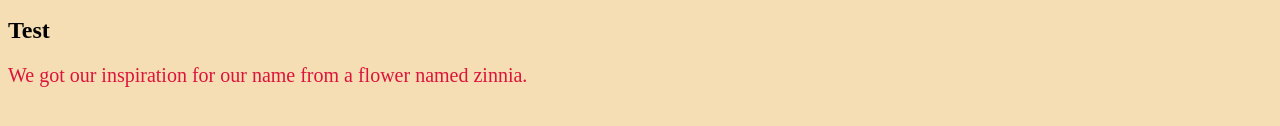
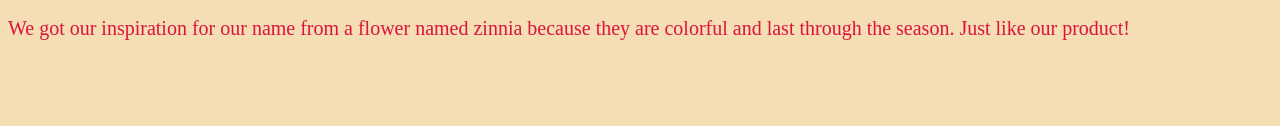
Before and after one commit to Azuthedog1/Zinnea, a plain HTML site: page index.html in a window 1280 px wide. Shown: the part 136-262 px from the top of the page. Drawn offline with Linux system fonts and the light colour scheme.

Commit message:
Update index.html

```diff
--- a/index.html
+++ b/index.html
@@ -9,7 +9,7 @@
    <h1>Welcome to Zinnea!</h1>
    <h4> To discovering new worlds, and leaving our “mark” along the way. </h4>
    <h3>We are a company that specializes in making ecofriendly customizable malleable aluminum metal bookmarks that can fold in any place to simultaneously mark the page and bend to mark the sentence or line of the selected page. </h3>
-   <h2>Test</h2>
-   <p>We got our inspiration for our name from a flower named zinnia.  </p> <!-- How to comment-->
+   <h2></h2>
+   <p>We got our inspiration for our name from a flower named zinnia because they are colorful and last through the season. Just like our product!  </p> <!-- How to comment-->
  </body>
 </html>
```
